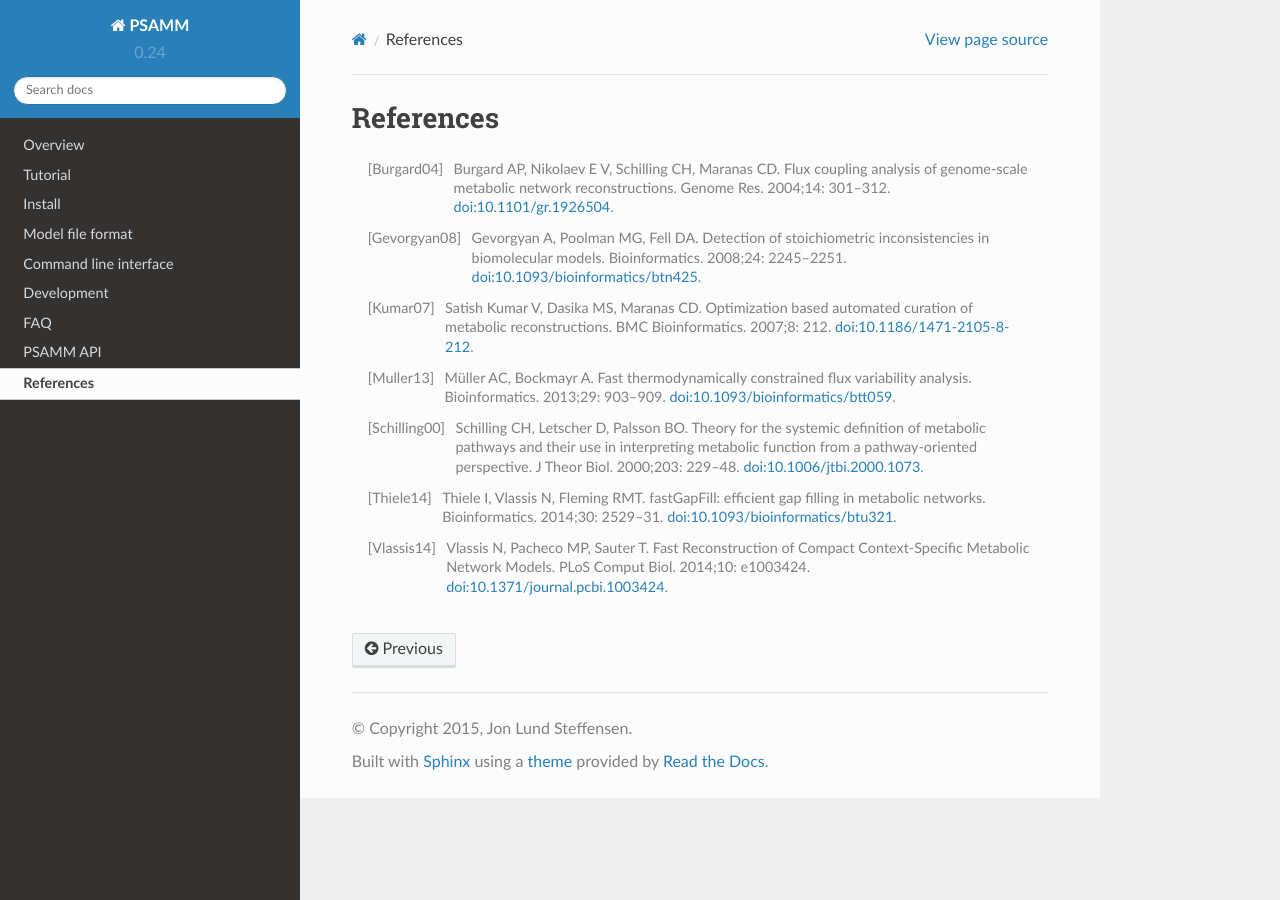
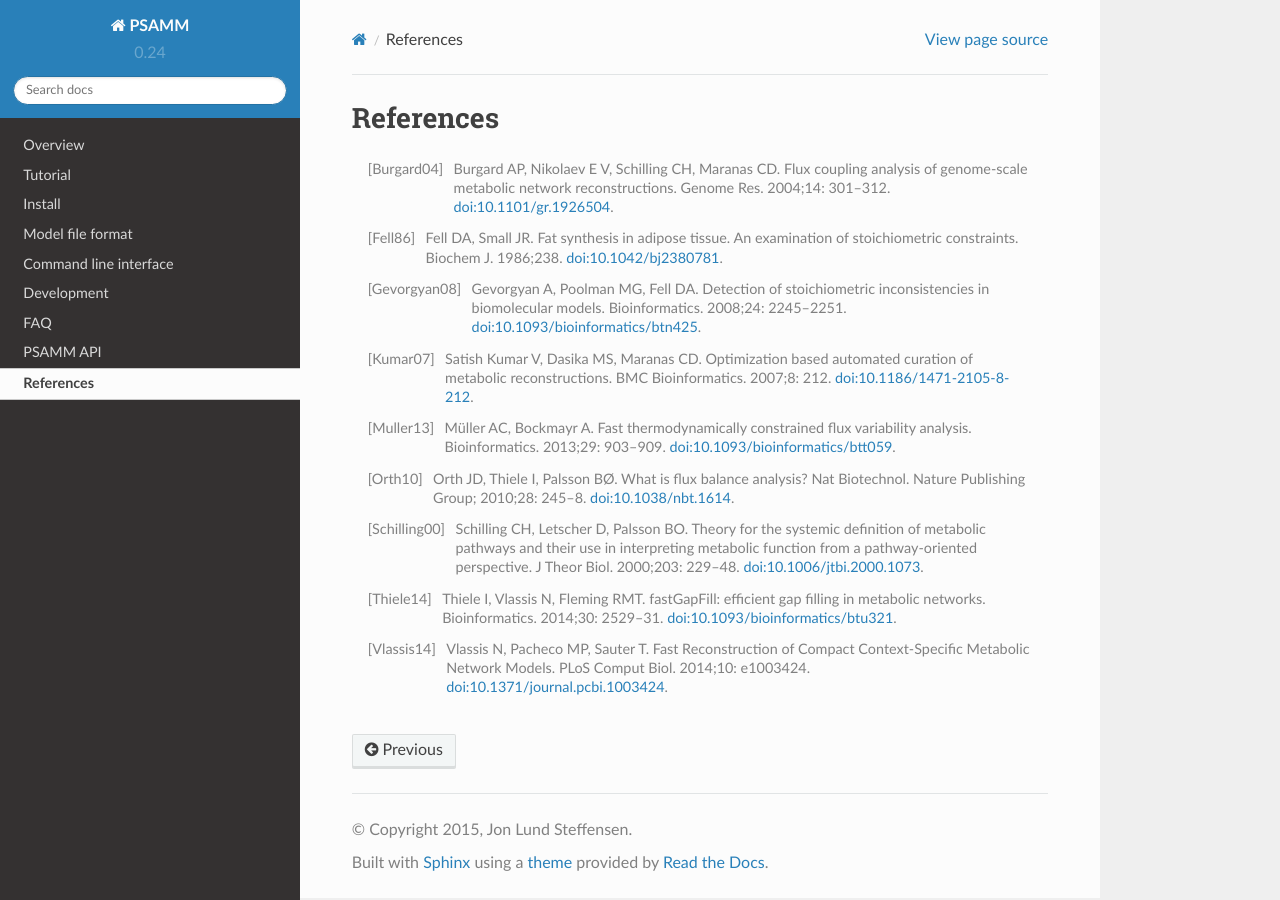
Before and after one commit to zhanglab/psamm, a Sphinx documentation site: the page built from docs/references.rst, in a window 1280 px wide. Built offline with Sphinx 7.4.7 and the Read the Docs theme 2.0.0, drawn with Linux system fonts in a browser that asks for light colours.

Commit message:
docs: Cite papers for FBA

```diff
--- a/docs/commands.rst
+++ b/docs/commands.rst
@@ -63,7 +63,7 @@
 
 This command will try to maximize the flux of the biomass reaction defined in
 the model. It is also possible to provide a different reaction on the command
-line to maximize.
+line to maximize. [Orth10]_ [Fell86]_
 
 To run FBA use:
 
--- a/docs/references.rst
+++ b/docs/references.rst
@@ -5,6 +5,9 @@
 .. [Burgard04] Burgard AP, Nikolaev E V, Schilling CH, Maranas CD. Flux
     coupling analysis of genome-scale metabolic network reconstructions.
     Genome Res. 2004;14: 301–312. :doi:`10.1101/gr.1926504`.
+.. [Fell86] Fell DA, Small JR. Fat synthesis in adipose tissue. An examination
+    of stoichiometric constraints. Biochem J. 1986;238.
+    :doi:`10.1042/bj2380781`.
 .. [Gevorgyan08] Gevorgyan A, Poolman MG, Fell DA. Detection of stoichiometric
     inconsistencies in biomolecular models. Bioinformatics. 2008;24: 2245–2251.
     :doi:`10.1093/bioinformatics/btn425`.
@@ -14,6 +17,9 @@
 .. [Muller13] Müller AC, Bockmayr A. Fast thermodynamically constrained flux
     variability analysis. Bioinformatics. 2013;29: 903–909.
     :doi:`10.1093/bioinformatics/btt059`.
+.. [Orth10] Orth JD, Thiele I, Palsson BØ. What is flux balance analysis? Nat
+    Biotechnol. Nature Publishing Group; 2010;28: 245–8.
+    :doi:`10.1038/nbt.1614`.
 .. [Schilling00] Schilling CH, Letscher D, Palsson BO. Theory for the systemic
     definition of metabolic pathways and their use in interpreting metabolic
     function from a pathway-oriented perspective. J Theor Biol. 2000;203:
```
Also changed, not shown: 1 other file.
